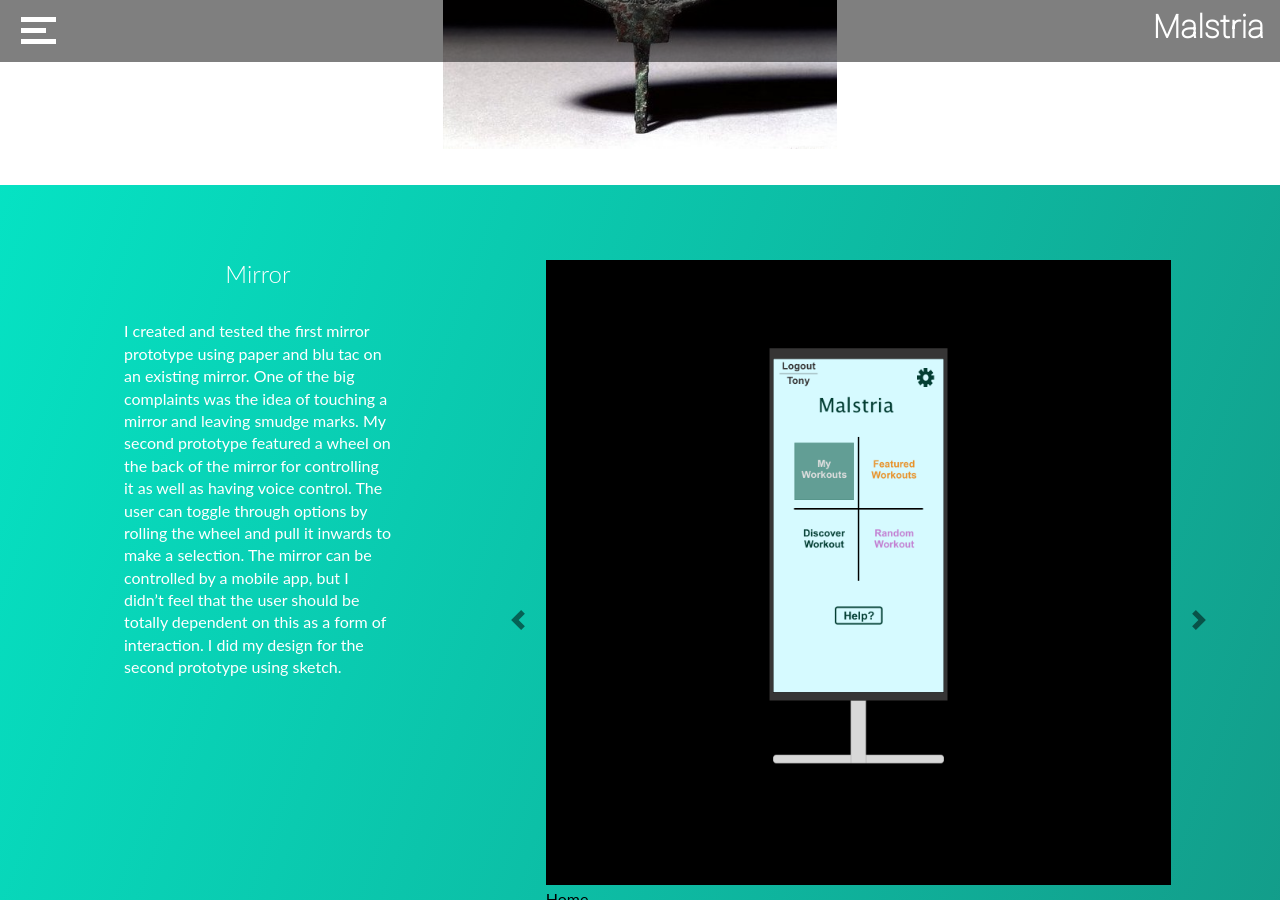
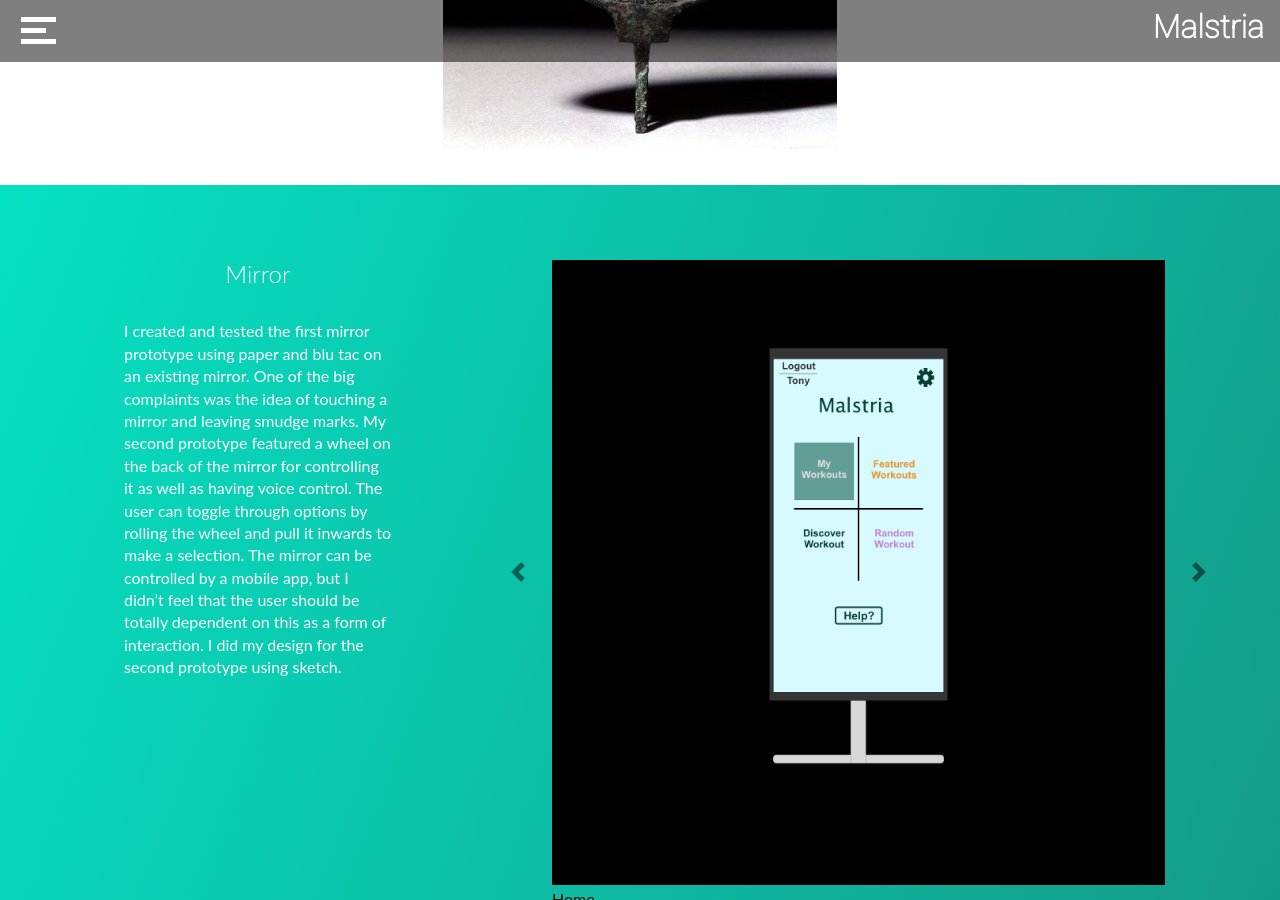
Before and after one commit to Tony8egan/www.TonesDesigns, a Jekyll site: the page built from Malstria.markdown, in a window 1280 px wide and 900 px high, scrolled down 1600 px. Built offline with Jekyll 4.4.1, drawn with Linux system fonts in a browser that asks for light colours; nearby versions of some CDN libraries.

Commit message:
Update Malstria.html

```diff
--- a/_layouts/Malstria.html
+++ b/_layouts/Malstria.html
@@ -157,7 +157,7 @@
     </div>
         <div class="col-sm-1 "></div>
         <div class="col-sm-6">
-            <div id="carouselExampleIndicators5" class="carousel slide" data-ride="carousel">
+            <div id="carouselExampleIndicators5" class="carousel slide" data-ride="carousel"  style ="width:100%; height: 624px; padding-left: 1%;padding-right: 1%;">
                 <ol class="carousel-indicators">
                   <li data-target="#carouselExampleIndicators" data-slide-to="0" class="active"></li>
                   <li data-target="#carouselExampleIndicators" data-slide-to="1"></li>
@@ -273,7 +273,7 @@
           </div>
               <div class="col-sm-1 "></div>
               <div class="col-sm-6">
-                  <div id="carouselExampleIndicators" class="carousel slide" data-ride="carousel">
+                  <div id="carouselExampleIndicators" class="carousel slide" data-ride="carousel"  style ="width:100%; height: 624px; padding-left: 1%;padding-right: 1%;">
                       <ol class="carousel-indicators">
                         <li data-target="#carouselExampleIndicators" data-slide-to="0" class="active"></li>
                         <li data-target="#carouselExampleIndicators" data-slide-to="1"></li>
```
